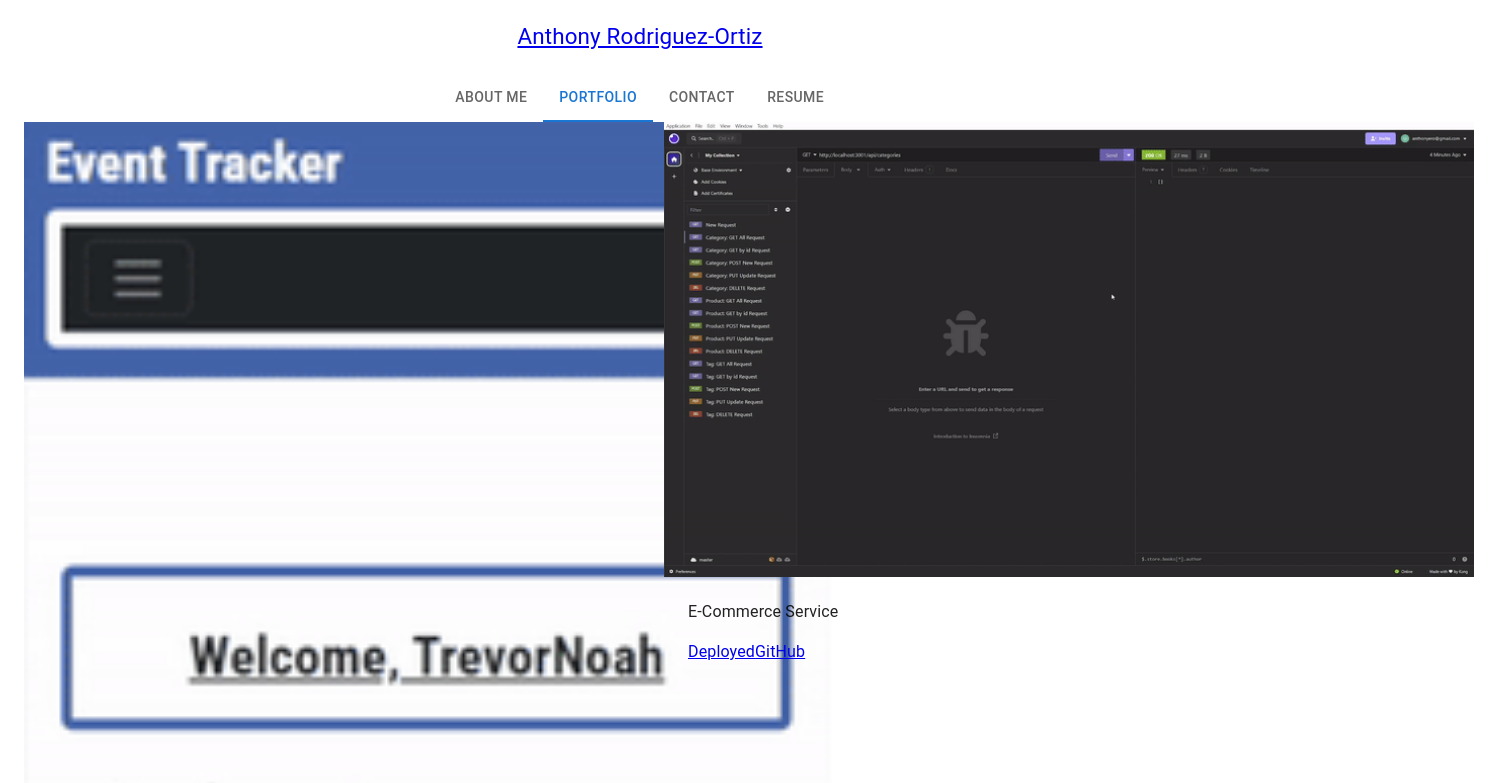
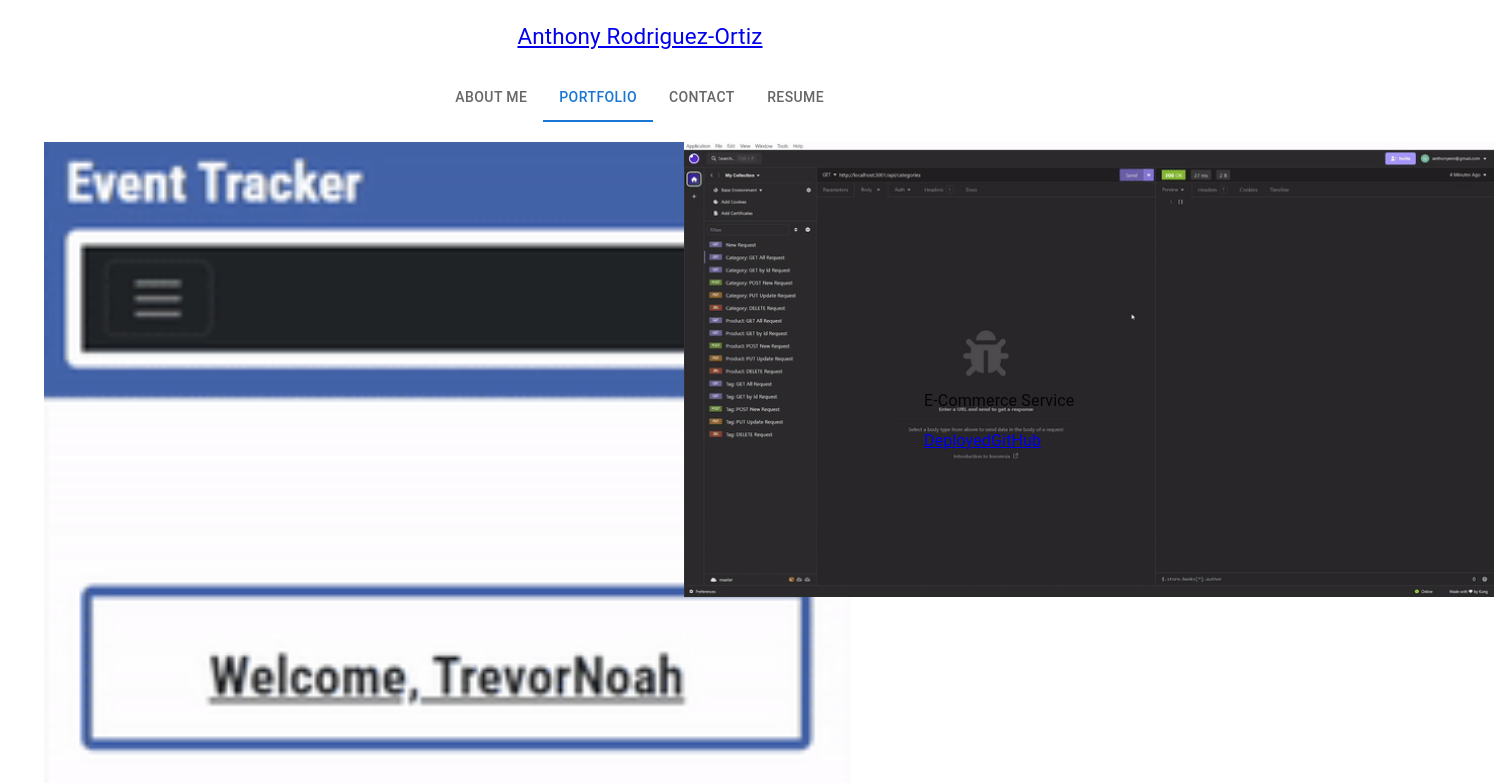
Before and after one commit to anthonyero/portfolio-application, a React (Vite) app: page /portfolio in a window 1280 px wide. Shown: the top 783 px of the page, 1500 px wide, since content can reach past the window. Built offline with nearby package versions, Linux system fonts and the light colour scheme.

Commit message:
Added styling to place text and link over the images, additional fine-tuning required

```diff
--- a/src/components/PortfolioItem.jsx
+++ b/src/components/PortfolioItem.jsx
@@ -14,20 +14,31 @@ export default function PortfolioItem ({imagePath, deployedLink, repoLink, title
     };
 
     const styles = {
+    	container: {
+    		position: 'relative',
+    		objectFit: 'scale-down',
+    		margin: '20px'
+    	},
 		img: {
 			width: '810px',
 		 	height: '455px;',
 		 	opacity: isHover ? '40%': '100%'
-		}
+		},
+		itemDescriptives: {
+		position: 'absolute',
+		top: '50%',
+		bottom: '50%',
+		left: '40%'
+}
 	}
 
 	return (
 		<div>
-			<Container>
+			<Container className= 'portfolio-item' maxWidth='sm' style={styles.container}>
 				<img src={imagePath} style={styles.img}
 				onMouseEnter={handleMouseEnter}
             	onMouseLeave={handleMouseLeave}/>
-				<Container>
+				<Container className='item-descriptives' style={styles.itemDescriptives}>
 					<p>{title}</p>
 					<a href={deployedLink}>Deployed</a>
 					<a href={repoLink}>GitHub</a>
```
